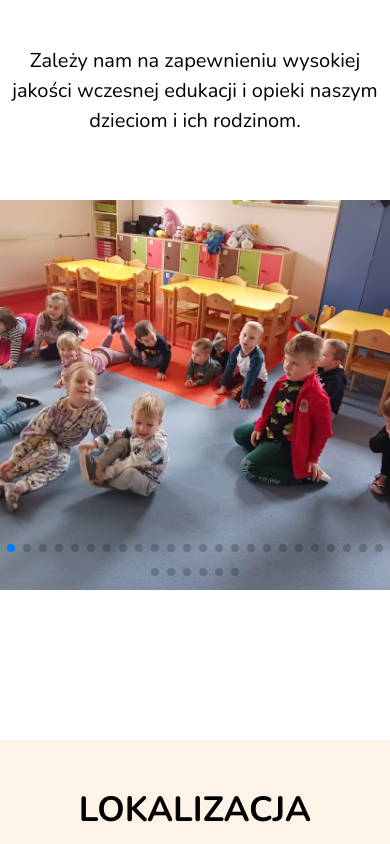
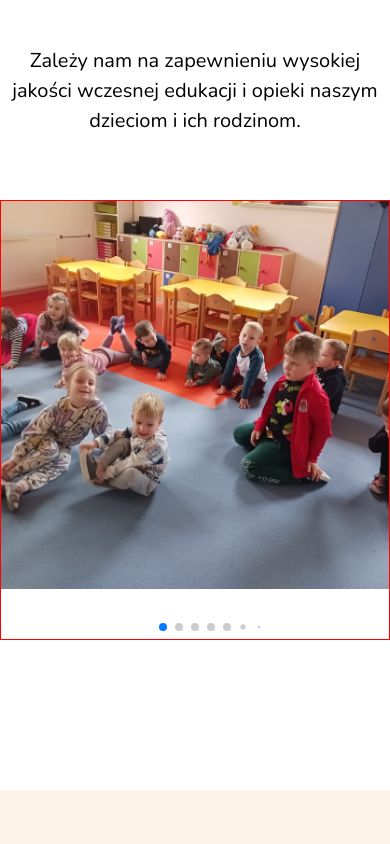
Before and after one commit to takielunek/Przedszkole_Planeta_Dziecka_Oficjalna_Strona, a React (Vite) app: page / in a window 390 px wide. Shown: the part 2980-3824 px from the top of the page. Built offline with nearby package versions, Linux system fonts and the light colour scheme; a web font is replaced by a local one.

Commit message:
add slider

```diff
--- /dev/null
+++ b/hooks.js
@@ -0,0 +1,29 @@
+import { useState, useEffect } from "react";
+export function useWindowSize() {
+  const isClient = typeof window === "object";
+
+  const [windowSize, setWindowSize] = useState({
+    width: isClient ? window.innerWidth : undefined,
+    height: isClient ? window.innerHeight : undefined,
+  });
+
+  useEffect(() => {
+    const isClient = typeof window === "object";
+
+    if (!isClient) {
+      return false;
+    }
+
+    function handleResize() {
+      setWindowSize({
+        width: isClient ? window.innerWidth : undefined,
+        height: isClient ? window.innerHeight : undefined,
+      });
+    }
+
+    window.addEventListener("resize", handleResize);
+    return () => window.removeEventListener("resize", handleResize);
+  }, []);
+
+  return windowSize;
+}
--- a/src/components/MainPage/Carousel.jsx
+++ b/src/components/MainPage/Carousel.jsx
@@ -5,15 +5,32 @@ import { FaChevronLeft } from "react-icons/fa";
 import { FaChevronRight } from "react-icons/fa6";
 import { Swiper, SwiperSlide } from "swiper/react";
 import { useState } from "react";
-import { Pagination } from "swiper/modules";
+import { Grid, Pagination } from "swiper/modules";
+import { useWindowSize } from "../../../hooks.js";
 
 const CarouselDefault = () => {
+  const { width } = useWindowSize();
+  const isDestkop = width >= 720;
+  console.log(isDestkop);
+  // const size = useWindowSize();
+  // console.log("size", size);
+
   // const [curr, setCurr] = useState(0);
 
   // const prev = () =>
   //   setCurr((curr) => (curr === 0 ? images.length - 1 : curr - 1));
   // const next = () =>
   //   setCurr((curr) => (curr === images.length - 1 ? 0 : curr + 1));
+
+  const chunkArray = (array, chunkSize) => {
+    const result = [];
+    for (let i = 0; i < array.length; i += chunkSize) {
+      result.push(array.slice(i, i + chunkSize));
+    }
+    return result;
+  };
+
+  console.log(chunkArray(images, 6), "test");
 
   return (
     <section className="pt-[64px] pb-[150px] relative">
@@ -62,7 +79,17 @@ const CarouselDefault = () => {
         </div>
       </div> */}
 
-      <Swiper modules={[Pagination]} pagination={{ clickable: true }}>
+      {!isDestkop ? (
+        <Swiper
+          key="test"
+          className="my-swiper"
+          modules={[Pagination]}
+          pagination={{
+            clickable: true,
+            dynamicBullets: true,
+            dynamicMainBullets: 5,
+          }}
+        >
           {images.map((img) => (
             <SwiperSlide key={img.id}>
               <img
@@ -73,6 +100,33 @@ const CarouselDefault = () => {
             </SwiperSlide>
           ))}
         </Swiper>
+      ) : (
+        <Swiper
+          slidesPerView={3}
+          grid={{
+            rows: 2,
+            fill: "row",
+          }}
+          spaceBetween={30}
+          pagination={{
+            clickable: true,
+            dynamicBullets: true,
+            dynamicMainBullets: 5,
+          }}
+          modules={[Grid, Pagination]}
+          className="my-swiper-destkop"
+        >
+          {images.map((img) => (
+            <SwiperSlide key={img.id}>
+              <img
+                src={img.image}
+                alt="Dzieci w przedszkolu"
+                className={`${styles.carouselImg} `}
+              />
+            </SwiperSlide>
+          ))}
+        </Swiper>
+      )}
     </section>
   );
 };
--- a/src/index.css
+++ b/src/index.css
@@ -8,6 +8,41 @@
   scroll-behavior: smooth;
 }
 
-.swiper-pagination {
-  margin-top: 100px;
+.my-swiper {
+  overflow: hidden;
+  padding-bottom: 50px !important;
+  border: 1px solid red;
 }
+
+.my-swiper-destkop {
+  overflow: hidden;
+  padding-bottom: 100px !important;
+  border: 1px solid red;
+}
+
+.swiper-slide img {
+  width: 100%;
+}
+
+.my-swiper-destkop .swiper-pagination {
+  /* bottom: -100px; */
+}
+.my-swiper-destkop {
+  width: 100%;
+  height: 100%;
+  margin-left: auto;
+  margin-right: auto;
+}
+
+.my-swiper-destkop .swiper-slide {
+  border: 5px solid red;
+  text-align: center;
+  font-size: 18px;
+  background: #fff;
+  height: calc((100% - 30px) / 2) !important;
+
+  /* Center slide text vertically */
+  display: flex;
+  justify-content: center;
+  align-items: center;
+}
```
Also changed, not shown: src/main.jsx (+9 -7 lines), 1 other file (tests, documents, lock files or other folders). Lines whose indentation alone changed are shown as unchanged.
